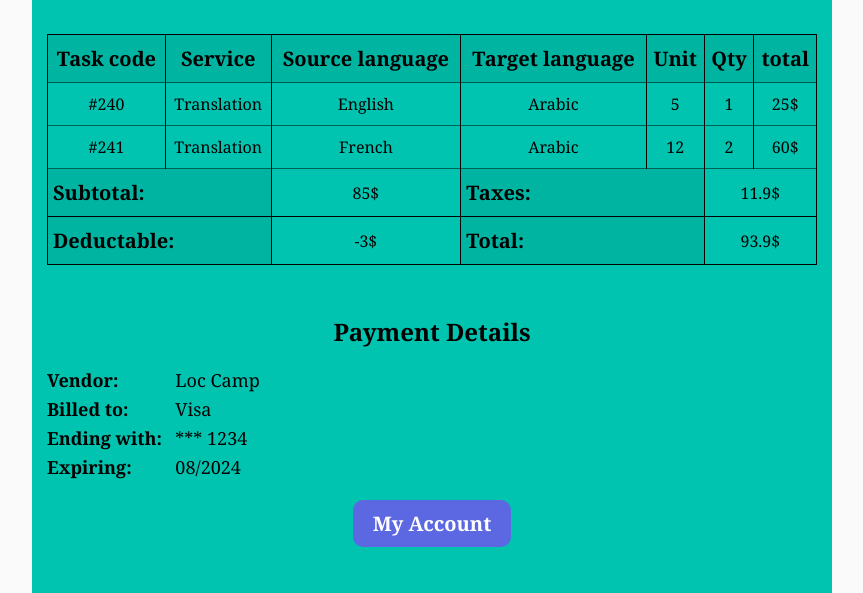
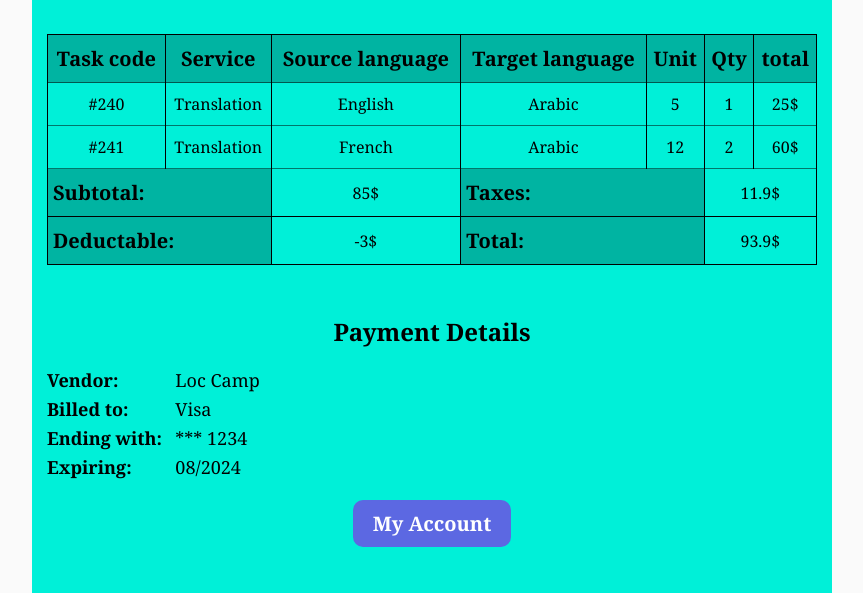
Before and after one commit to Ibrahim-MohamedH/Email_page, a plain HTML site: page index.html in a window 1280 px wide. Shown: the part 662-1255 px from the top of the page, without its empty margins (208-1071 px from the left). Drawn offline with Linux system fonts and the light colour scheme.

Commit message:
whitened color

```diff
--- a/index.html
+++ b/index.html
@@ -23,9 +23,8 @@
       header {
         max-width: 800px;
         margin: auto;
-
         padding: 50px 15px 0px;
-        background-color: rgb(0, 196, 176);
+        background-color: rgb(0, 240, 216);
       }
       header {
         display: flex;
```
